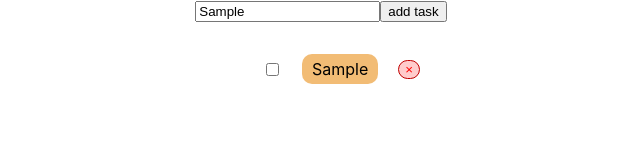
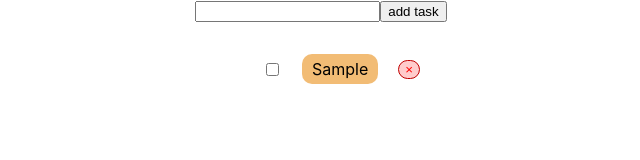
Before and after one commit to filipovandrij/Todo-List, a React (Create React App) app: page / in a window 1280 px wide. Both pictures are taken after typing "Sample" into the empty fields and a click on the button "add task". Shown: the top 160 px of the page, without its empty margins (319-959 px from the left). Built offline with nearby package versions, Linux system fonts and the light colour scheme.

Commit message:
start work with redux

```diff
--- a/src/App.jsx
+++ b/src/App.jsx
@@ -1,5 +1,7 @@
 import { useState } from 'react'
 import './App.css'
+import InputField from './components/InputField'
+import TaskList from './components/TaskList'
 
 function App() {
     const [todos, setTodos] = useState([])
@@ -35,29 +37,16 @@ function App() {
 
     return (
         <div className="App">
-            <label htmlFor="">
-                <input type="text" onChange={(e) => setText(e.target.value)} />
-                <button onClick={addTodo}>add task</button>
-            </label>
-            <ul>
-                {todos.map((todo) => (
-                    <li key={todo.id}>
-                        <input
-                            checked={todo.comleted}
-                            onChange={() => toggleComleteTodo(todo.id)}
-                            className="checkbox"
-                            type="checkbox"
-                        />
-                        <p className="text">{todo.text}</p>
-                        <button
-                            className="delete"
-                            onClick={() => removeTodo(todo.id)}
-                        >
-                            &times;
-                        </button>
-                    </li>
-                ))}
-            </ul>
+            <InputField
+                textValue={text}
+                textChange={setText}
+                addText={addTodo}
+            />
+            <TaskList
+                toggleComleteTodo={toggleComleteTodo}
+                removeTodo={removeTodo}
+                todos={todos}
+            />
         </div>
     )
 }
--- /dev/null
+++ b/src/components/InputField.jsx
@@ -0,0 +1,15 @@
+const InputField = ({ textValue, textChange, addText }) => {
+    return (
+        <div>
+            <label htmlFor="">
+                <input
+                    type="text"
+                    value={textValue}
+                    onChange={(e) => textChange(e.target.value)}
+                />
+                <button onClick={addText}>add task</button>
+            </label>
+        </div>
+    )
+}
+export default InputField
--- /dev/null
+++ b/src/components/TaskList.jsx
@@ -0,0 +1,24 @@
+const TaskList = ({ toggleComleteTodo, removeTodo, todos }) => {
+    return (
+        <ul>
+            {todos.map((todo) => (
+                <li key={todo.id}>
+                    <input
+                        checked={todo.comleted}
+                        onChange={() => toggleComleteTodo(todo.id)}
+                        className="checkbox"
+                        type="checkbox"
+                    />
+                    <p className="text">{todo.text}</p>
+                    <button
+                        className="delete"
+                        onClick={() => removeTodo(todo.id)}
+                    >
+                        &times;
+                    </button>
+                </li>
+            ))}
+        </ul>
+    )
+}
+export default TaskList
```
